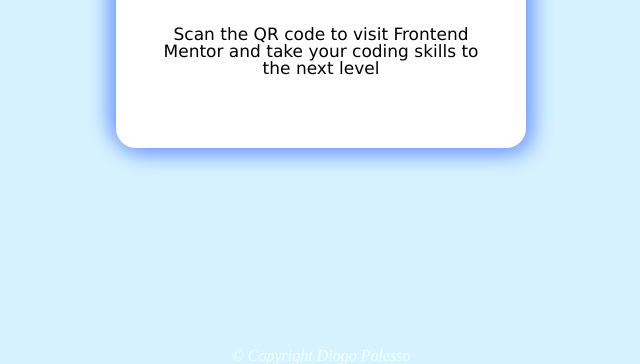
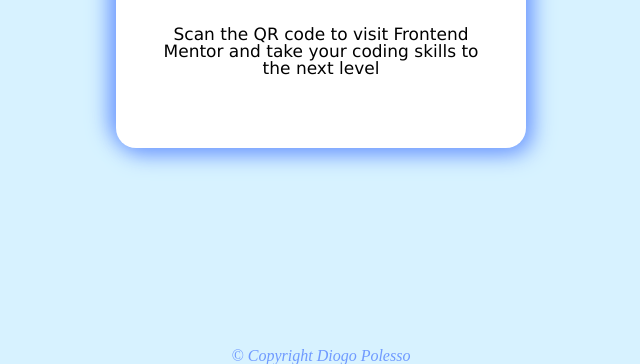
Before and after one commit to diogopolesso/Componente-de-Codigo-QR, a plain HTML site: page index.html in a window 1280 px wide. Shown: the part 682-1046 px from the top of the page, without its empty margins (319-959 px from the left). Drawn offline with Linux system fonts and the light colour scheme.

Commit message:
Update style.css

```diff
--- a/style.css
+++ b/style.css
@@ -45,8 +45,9 @@ background-color: #ffffff;
     position: relative;
 
 }
+
 footer {
-    color: azure;
+    color: #6f9aff;
     text-align: center;
     font-style: italic;
     margin: auto;
```
